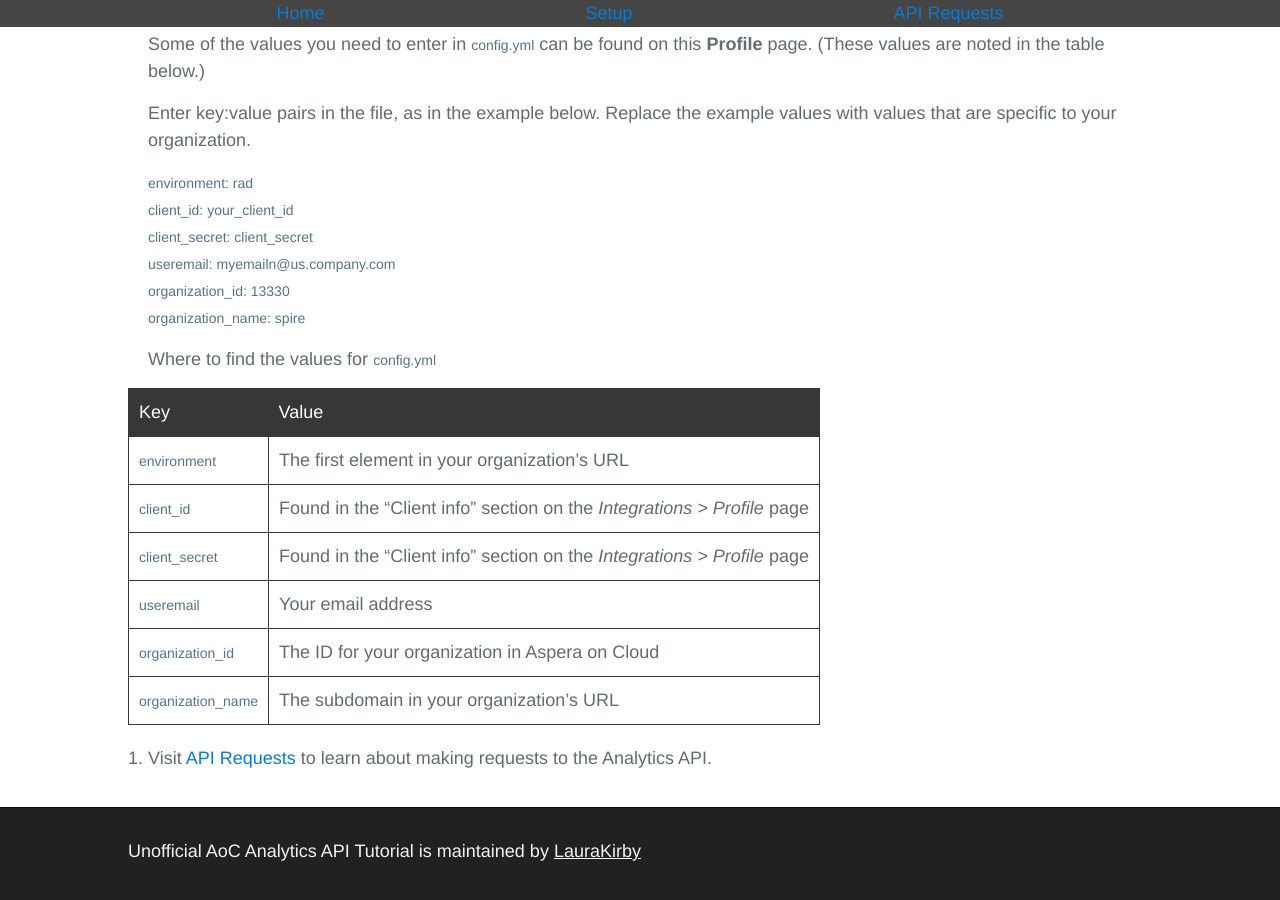
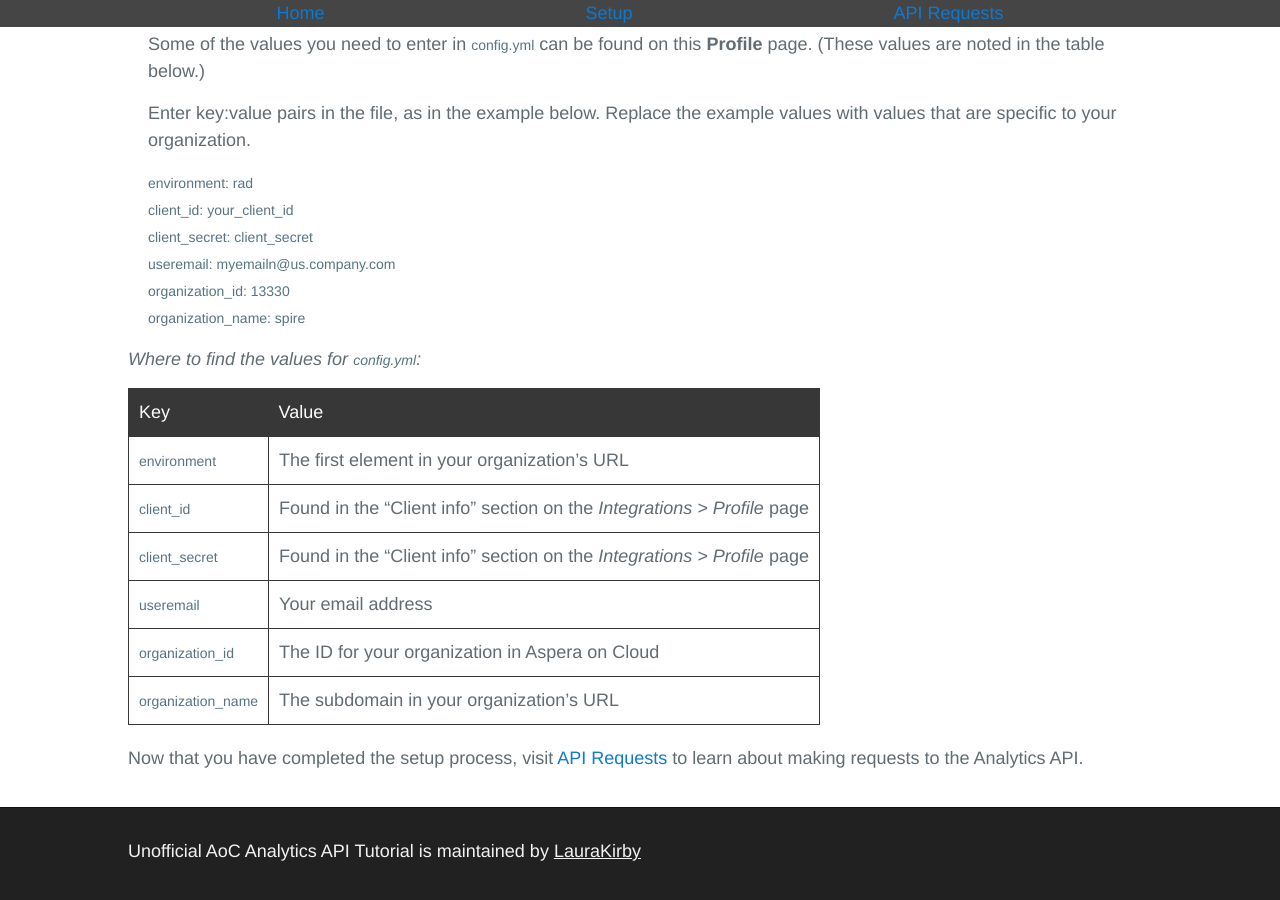
Before and after one commit to LauraKirby/aspera-ibm-analytics-api, a Jekyll site: the page built from setup.md, in a window 1280 px wide and 900 px high, scrolled down 7871 px. Built offline with Jekyll 4.4.1, drawn with Linux system fonts in a browser that asks for light colours; our own code applies the rules of GitHub Pages for plain Markdown files; the repository's description, which GitHub fills in, is left out.

Commit message:
Fixed formatting issues around table; moved title out of code block, un-numbered final step

````diff
--- a/setup.md
+++ b/setup.md
@@ -128,7 +128,7 @@ There are two main procedures:
    organization_id: 13330
    organization_name: spire```
 
-   Where to find the values for `config.yml`
+ *Where to find the values for `config.yml`:*
 
 | Key | Value |
 | --- | --- |
@@ -139,4 +139,4 @@ There are two main procedures:
 | `organization_id` | The ID for your organization in Aspera on Cloud |
 | `organization_name` | The subdomain in your organization's URL |
 
-1. Visit [API Requests](./analytics-api.md) to learn about making requests to the Analytics API.
+Now that you have completed the setup process, visit [API Requests](./analytics-api.md) to learn about making requests to the Analytics API.
````
